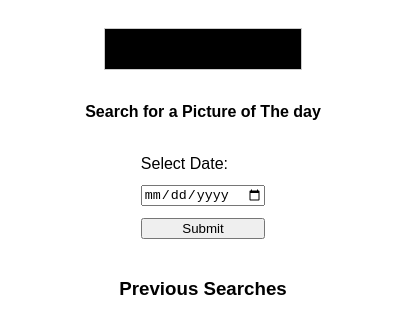
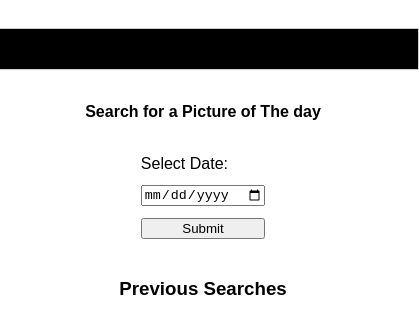
Before and after one commit to imranshaikh9930/NASA-s-Picture-of-the-Day-API, a plain HTML site: page index.html in a window 390 px wide. Shown: the whole page, 419 px wide, since content can reach past the window. Drawn offline with Linux system fonts and the light colour scheme; no server answers.

Commit message:
update fram sizes

```diff
--- a/index.css
+++ b/index.css
@@ -65,6 +65,9 @@ p{
     form input,button{
         margin-top: 12px;
     }
+    #current-image-container{
+        width: 100%;
+    }
     h1,h2{
         text-align: center;
         font-size: medium;
@@ -74,6 +77,7 @@ p{
         width: 100%;
         text-align: inherit;
         font-size: 15px;
+        padding: 15px;
     }
 
 
```
